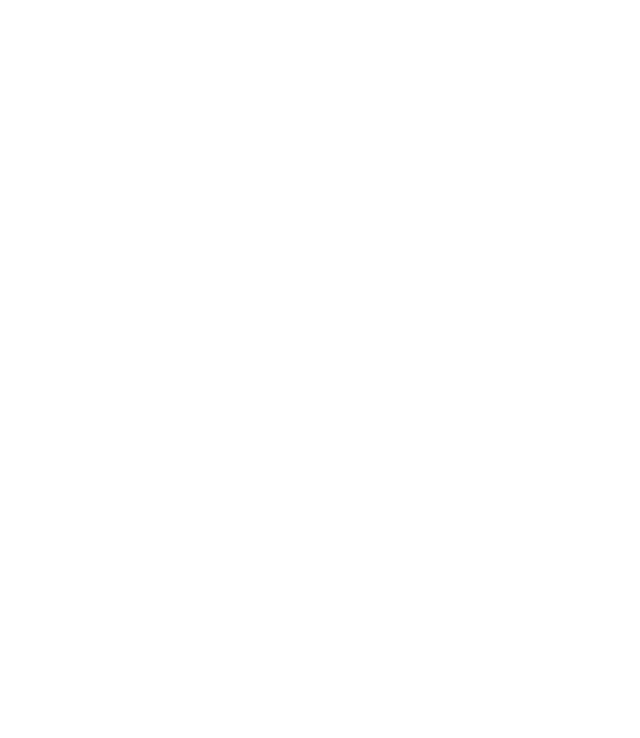
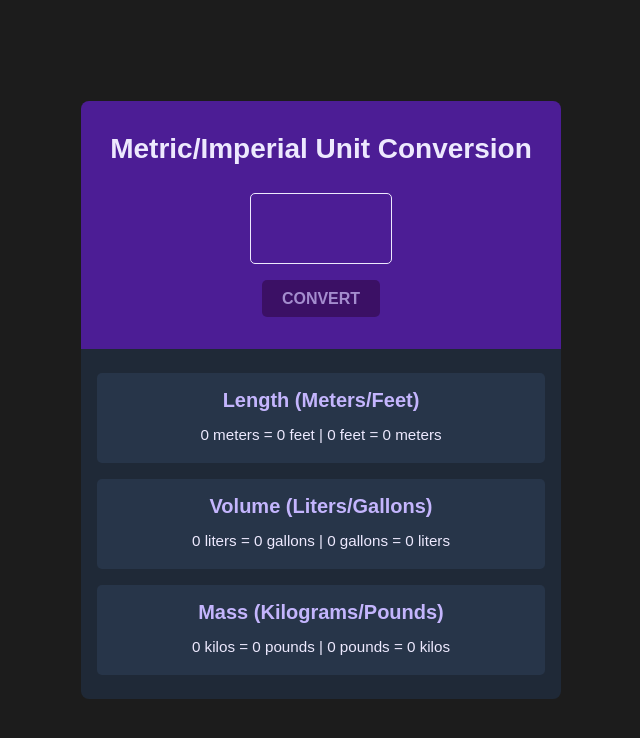
Before and after one commit to alomf/UnitConverter, a website built with Vite: page index.html in a window 1280 px wide. Shown: the whole page, without its empty margins (319-959 px from the left). Built offline with nearby package versions, Linux system fonts and the light colour scheme.

Commit message:
added initial files

```diff
--- a/index.css
+++ b/index.css
@@ -1,3 +1,146 @@
+ body, h1, h2, p {
+  margin: 0;
+}
+
+input, button {
+  font-family: inherit;
+  font-size: inherit;
+  border: none;
+  color: inherit;
+}
+/* End reset */
+
 body {
-    margin: 0;
+  min-block-size: 100vh;
+  min-block-size: 100svh;
+  display: flex;
+  flex-direction: column;
+  align-items: center;
+  justify-content: center;
+  font-family: 'Outfit', sans-serif;
+  background-color: var(--clr-1);
 }
+
+:root {
+  --clr-1: #1C1C1C;
+  --clr-2: #4C1D95;
+  --clr-3: #1F2937;
+  --clr-4: #273549;
+  --clr-5: #C4B5FD;
+  --clr-6: #EDE9FE;
+  --clr-7: #2E073F;
+}
+
+.main {
+  margin-block: 2em;
+  inline-size: clamp(18rem, 90vw, 30rem);
+  border-radius: 8px;
+  overflow: hidden;
+}
+
+.conversion-title,
+.conversion-subtitle {
+  text-transform: capitalize;
+}
+
+.conversion-title {
+  margin-bottom: 1em;
+  font-size: clamp(1.25rem, .85rem + 1.7vw, 1.75rem);
+}
+
+.conversion-subtitle {
+  margin-bottom: .6em;
+  font-size: 7.35rem;
+  font-size: clamp(1.15rem, .7rem + 1.5vw, 1.25rem);
+  color: var(--clr-5);
+}
+
+.conversion-text {
+  font-size: .95rem;
+  color: var(--clr-6);
+  line-height: 1.5;
+}
+
+.unit-input,
+.convert-btn {
+  display: block;
+  margin-inline: auto;
+}
+
+.unit-input {
+  font-size: 3.65rem;
+  inline-size: 8.5rem;
+  font-weight: 800;
+  text-align: center;
+  background-color: transparent;
+  border: 1px solid currentColor;
+  border-radius: 5px;
+
+  appearance: none;
+  -webkit-appearance: none;
+  -moz-appearance: textfield;
+}
+
+.unit-input::-webkit-outer-spin-button,
+.unit-input::-webkit-inner-spin-button {
+  -webkit-appearance: none;
+}
+
+.convert-btn {
+  margin-top: 1em;
+  padding: .6em 1.25em;
+  font-weight: 600;
+  text-transform: uppercase;
+  background-color: var(--clr-7);
+  border-radius: 5px;
+  cursor: pointer;
+  transition: transform .3s ease;
+}
+
+.conversion-section,
+.conversion-details {
+  padding-inline: 1em;
+  text-align: center;
+}
+
+.conversion-section {
+  padding-block: 2em;
+  background-color: var(--clr-2);
+  color: var(--clr-6);
+}
+
+.conversion-details {
+  padding-block: 1.5em;
+  display: grid;
+  gap: 1em;
+  background-color: var(--clr-3);
+}
+
+.conversion-item {
+  padding: 1em .5em;
+  background-color: var(--clr-4);
+  border-radius: 5px;
+}
+
+.attribution {
+  margin-top: 2em;
+  font-size: .85rem;
+  color: var(--clr-6);
+}
+
+.attribution-cta {
+  font-weight: 600;
+  text-decoration-thickness: 2px;
+  text-underline-offset: 3px;
+  color: inherit;
+}
+
+/* States */
+.convert-btn:disabled {
+  opacity: .55;
+  cursor: not-allowed;
+}
+
+.convert-btn:active {
+  transform: scale(.9);
+}
--- a/index.html
+++ b/index.html
@@ -1,8 +1,33 @@
-<html>
-    <head>
-        <link rel="stylesheet" href="index.css">
-    </head>
-    <body>
-        <script src="index.js"></script>
-    </body>
+<!DOCTYPE html>
+<html lang="en">
+<head>
+    <meta charset="UTF-8">
+    <meta name="viewport" content="width=device-width, initial-scale=1.0">
+    <title>Unit Converter</title>
+    <link rel="stylesheet" href="./index.css">
+</head>
+<body>
+    <main class="main">
+        <section class="conversion-section">
+            <h1 class="conversion-title">metric/imperial unit conversion</h1>
+            <input type="number" name="unit" id="unit-input" class="unit-input" min="0" step="any">
+            <button type="button" id="convert-btn" class="convert-btn" disabled>convert</button>
+        </section>
+        <section class="conversion-details">
+            <div class="conversion-item">
+                <h2 class="conversion-subtitle">Length (Meters/Feet)</h2>
+                <p id="length-conversion" class="conversion-text">0 meters = 0 feet | 0 feet = 0 meters</p>
+            </div>
+            <div class="conversion-item">
+                <h2 class="conversion-subtitle">Volume (Liters/Gallons)</h2>
+                <p id="volume-conversion" class="conversion-text">0 liters = 0 gallons | 0 gallons = 0 liters</p>
+            </div>
+            <div class="conversion-item">
+                <h2 class="conversion-subtitle">Mass (Kilograms/Pounds)</h2>
+                <p id="mass-conversion" class="conversion-text">0 kilos = 0 pounds | 0 pounds = 0 kilos</p>
+            </div>
+        </section>
+    </main>
+    <script src="./index.js"></script>
+</body>
 </html>
--- a/index.js
+++ b/index.js
@@ -3,3 +3,62 @@
 1 liter = 0.264 gallon
 1 kilogram = 2.204 pound
 */
+
+const unitInputEl = document.getElementById("unit-input");
+const convertBtnEl = document.getElementById("convert-btn");
+const lengthConversionEl = document.getElementById("length-conversion");
+const volumeConversionEl = document.getElementById("volume-conversion");
+const massConversionEl = document.getElementById("mass-conversion");
+
+function getInputValue() {
+    return Number(unitInputEl.value);
+}
+
+function resetInput() {
+    unitInputEl.value = "";
+    convertBtnEl.disabled = true;
+}
+
+function convertUnits(value) {
+    let meterToFeet = 3.28084;
+    let literToGallon = 0.264172;
+    let kiloToPound = 2.20462;
+
+    let lengthFeet = value * meterToFeet;
+    let lengthMeters = value / meterToFeet;
+
+    let volumeGallons = value * literToGallon;
+    let volumeLiters = value / literToGallon;
+
+    let massPounds = value * kiloToPound;
+    let massKilos = value / kiloToPound;
+
+    return { lengthFeet, lengthMeters, volumeGallons, volumeLiters, massPounds, massKilos };
+}
+
+function renderConversion(value) {
+    let calculateValues = convertUnits(value);
+
+    let lengthConversion = `${value} meters = ${calculateValues.lengthFeet.toFixed(3)} feet | ${value} feet = ${calculateValues.lengthMeters.toFixed(3)} meters`;
+    let volumeConversion = `${value} liters = ${calculateValues.volumeGallons.toFixed(3)} gallons | ${value} gallons = ${calculateValues.volumeLiters.toFixed(3)} liters`;
+    let massConversion = `${value} kilos = ${calculateValues.massPounds.toFixed(3)} pounds | ${value} pounds = ${calculateValues.massKilos.toFixed(3)} kilos`;
+
+    lengthConversionEl.textContent = lengthConversion;
+    volumeConversionEl.textContent = volumeConversion;
+    massConversionEl.textContent = massConversion;
+}
+
+unitInputEl.addEventListener("input", function() {
+    convertBtnEl.disabled = false;
+});
+
+convertBtnEl.addEventListener("click", function() {
+    let inputValue = getInputValue();
+    if (inputValue > 0) {
+        renderConversion(inputValue);
+        resetInput();
+    } else {
+        alert(`Enter a number greater than 0.`);
+        resetInput();
+    }
+});
```
Also changed, not shown: 1 other file.
